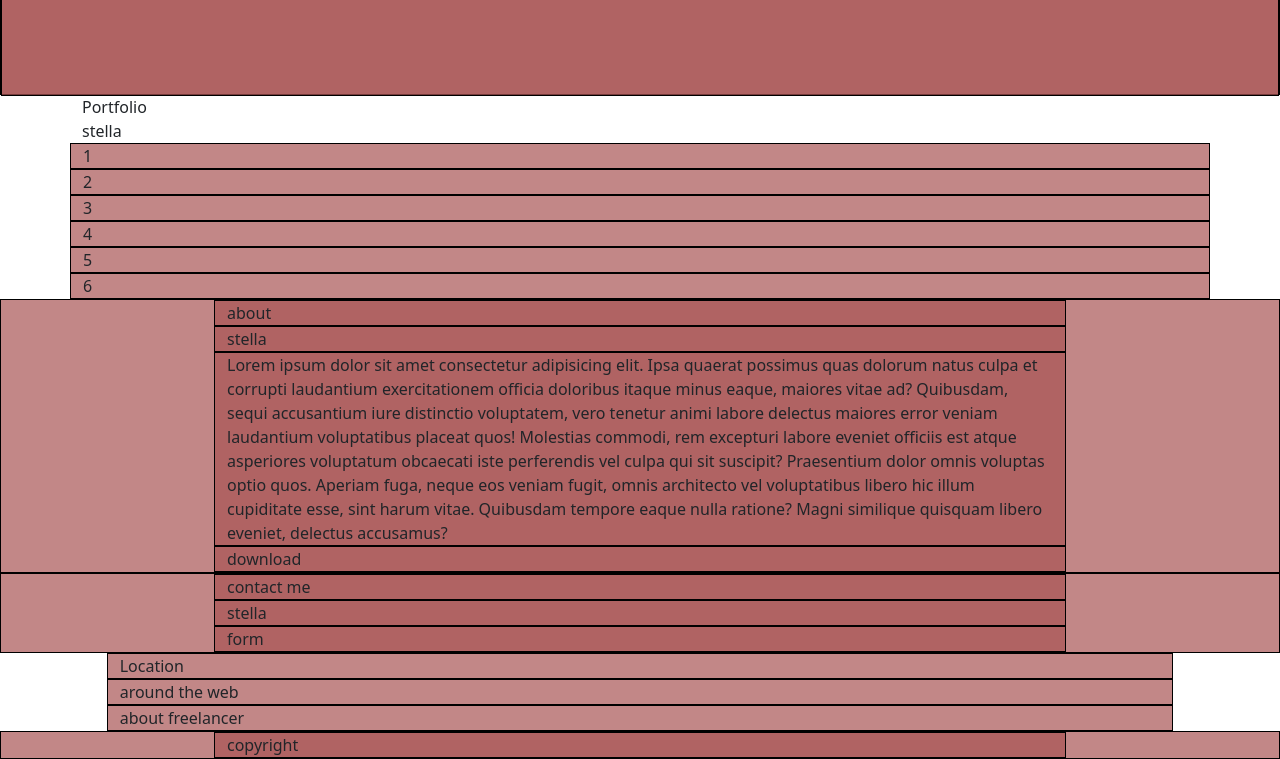
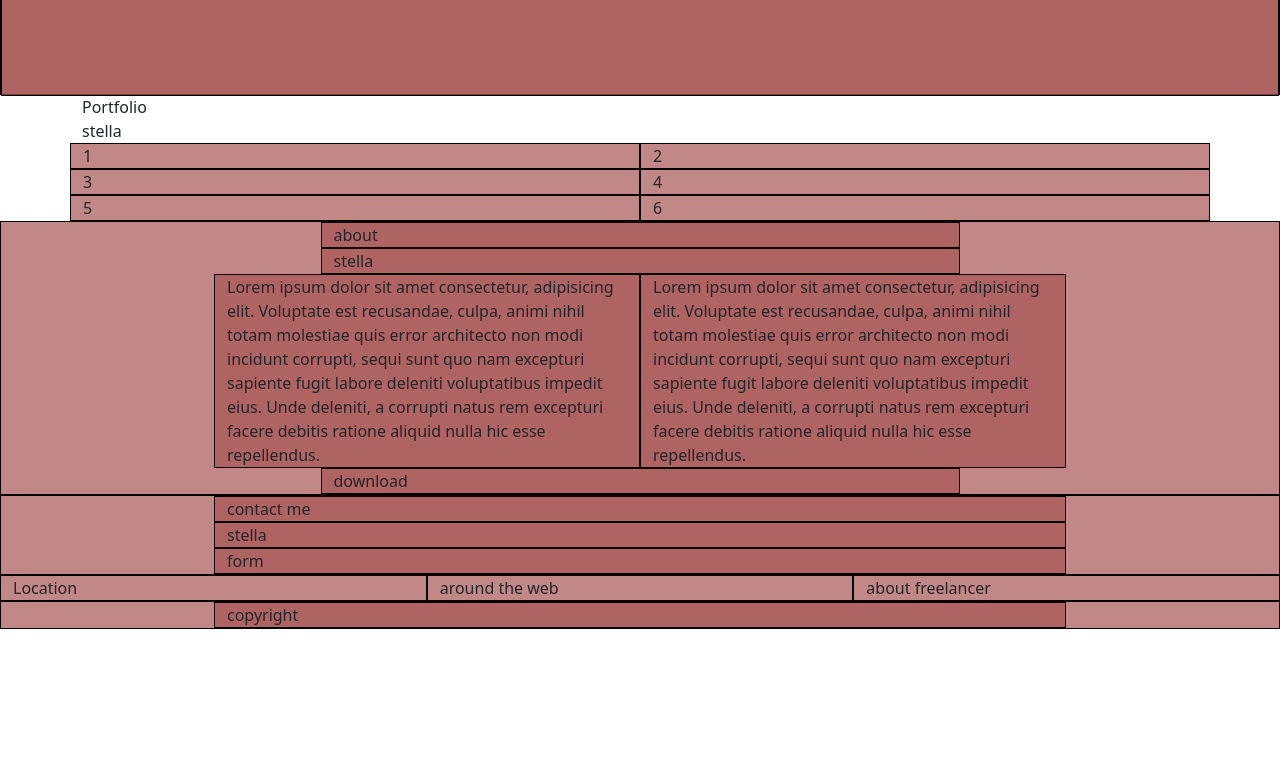
Before and after one commit to AndreaDeStefano1/html-css-bootstrap-freelancer, a plain HTML site: page index.html in a window 1280 px wide. Shown: the part 505-1264 px from the top of the page. After the commit the page ends 1134 px from the top, so only its background shows below. Drawn offline with nearby package versions, Linux system fonts and the light colour scheme.

Commit message:
Layout md

```diff
--- a/index.html
+++ b/index.html
@@ -18,9 +18,12 @@
         <div class="col-4 debug h100">
           Bootstrap
         </div>
-        <div class="col-2 offset-6 debug h100">
+        <!-- menu xs -->
+        <div class="col-2 offset-6 d-md-none debug h100">
           burger
         </div>
+        <!-- menu md> -->
+        <div class="d-none col-4 d-md-block offset-md-4 debug">portfolio about contact</div>
       </div>
     </div>
   </header>
@@ -53,11 +56,11 @@
     <section class="portfolio">
       <!-- titolo e stella -->
       <div class="container">
-        <div class="row">
-          <div class="col-12">
+        <div class="row row-cols-1 justify-content-center">
+          <div class="col">
             Portfolio
           </div>
-          <div class="col-12">
+          <div class="col">
             stella
           </div>
         </div>
@@ -66,13 +69,13 @@
       <!-- varie sezioni -->
 
       <div class="container">
-        <div class="row">
-          <div class="col-12 debug">1</div>
-          <div class="col-12 debug">2</div>
-          <div class="col-12 debug">3</div>
-          <div class="col-12 debug">4</div>
-          <div class="col-12 debug">5</div>
-          <div class="col-12 debug">6</div>
+        <div class="row row-cols-1 row-cols-md-2">
+          <div class="col debug">1</div>
+          <div class="col debug">2</div>
+          <div class="col debug">3</div>
+          <div class="col debug">4</div>
+          <div class="col debug">5</div>
+          <div class="col debug">6</div>
         </div>
       </div>
     </section>
@@ -82,17 +85,20 @@
     <section class="about">
 
       <div class="container-fluid debug">
-        <div class="row">
-          <div class="col-8 offset-2 debug">
+        <div class="row row-cols-md-2">
+          <div class="col-8 offset-2 col-md-6 offset-md-3 debug">
             about
           </div>
-          <div class="col-8 offset-2 debug">
+          <div class="col-8 offset-2 col-md-6 offset-md-3 debug">
             stella
           </div>
-          <div class="col-8 offset-2 debug">
-            Lorem ipsum dolor sit amet consectetur adipisicing elit. Ipsa quaerat possimus quas dolorum natus culpa et corrupti laudantium exercitationem officia doloribus itaque minus eaque, maiores vitae ad? Quibusdam, sequi accusantium iure distinctio voluptatem, vero tenetur animi labore delectus maiores error veniam laudantium voluptatibus placeat quos! Molestias commodi, rem excepturi labore eveniet officiis est atque asperiores voluptatum obcaecati iste perferendis vel culpa qui sit suscipit? Praesentium dolor omnis voluptas optio quos. Aperiam fuga, neque eos veniam fugit, omnis architecto vel voluptatibus libero hic illum cupiditate esse, sint harum vitae. Quibusdam tempore eaque nulla ratione? Magni similique quisquam libero eveniet, delectus accusamus?
+          <div class="col-8 offset-2 col-md-4 debug">
+            Lorem ipsum dolor sit amet consectetur, adipisicing elit. Voluptate est recusandae, culpa, animi nihil totam molestiae quis error architecto non modi incidunt corrupti, sequi sunt quo nam excepturi sapiente fugit labore deleniti voluptatibus impedit eius. Unde deleniti, a corrupti natus rem excepturi facere debitis ratione aliquid nulla hic esse repellendus.
           </div>
-          <div class="col-8 offset-2 debug">
+          <div class="col-8 offset-2 col-md-4  offset-md-0 debug">
+            Lorem ipsum dolor sit amet consectetur, adipisicing elit. Voluptate est recusandae, culpa, animi nihil totam molestiae quis error architecto non modi incidunt corrupti, sequi sunt quo nam excepturi sapiente fugit labore deleniti voluptatibus impedit eius. Unde deleniti, a corrupti natus rem excepturi facere debitis ratione aliquid nulla hic esse repellendus.
+          </div>
+          <div class="col-8 offset-2 col-md-6 offset-md-3 debug">
             download
           </div>
         </div>
@@ -105,7 +111,7 @@
     <section class="contact-me">
 
       <div class="container-fluid debug">
-        <div class="row">
+        <div class="row ">
           <div class="col-8 offset-2 debug">
             contact me
           </div>
@@ -128,14 +134,14 @@
   <footer>
     <!-- footer top -->
     <div class="container-fluid">
-      <div class="row">
-        <div class="col-10 offset-1 debug">
+      <div class="row row-cols-md-3">
+        <div class="col-10 offset-1 col-md-4 offset-md-0 debug">
           Location
         </div>
-        <div class="col-10 offset-1 debug">
+        <div class="col-10 offset-1 col-md-4 offset-md-0 debug">
           around the web
         </div>
-        <div class="col-10 offset-1 debug">
+        <div class="col-10 offset-1 col-md-4 offset-md-0 debug">
           about freelancer
         </div>
       </div>
```
